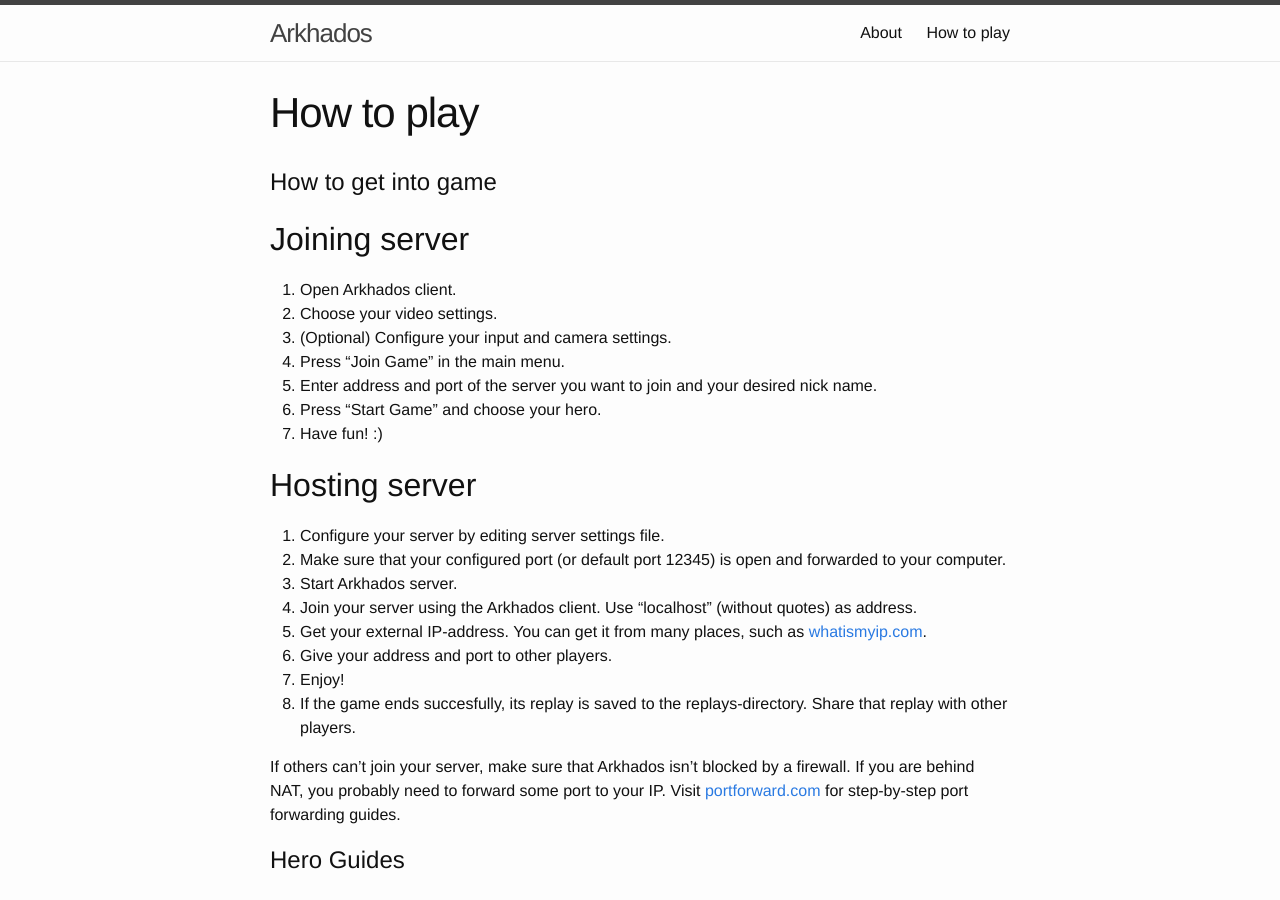
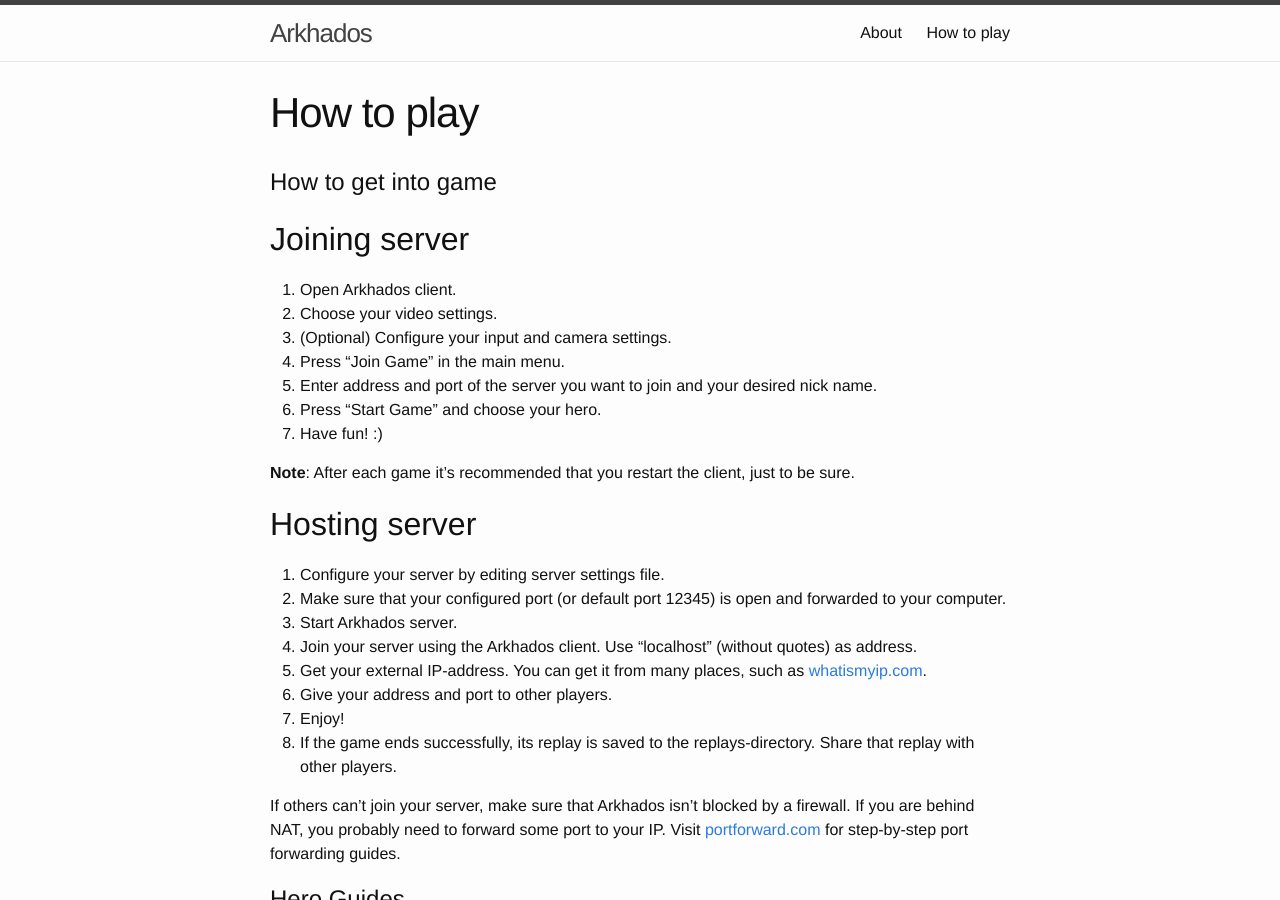
Before and after one commit to wlinna/Arkhados, a Jekyll site: the page built from guide/index.md, in a window 1280 px wide and 900 px high. Built offline with Jekyll 4.4.1, drawn with Linux system fonts in a browser that asks for light colours; some of the changed text lies outside the part shown.

Commit message:
Improved grammar

```diff
--- a/guide/index.md
+++ b/guide/index.md
@@ -16,6 +16,8 @@
 6. Press "Start Game" and choose your hero.
 7. Have fun! :)
 
+**Note**: After each game it's recommended that you restart the client, just to be sure.
+
 ## Hosting server ##
 
 1. Configure your server by editing server settings file.
@@ -25,7 +27,7 @@
 5. Get your external IP-address. You can get it from many places, such as [whatismyip.com](https://www.whatismyip.com/).
 6. Give your address and port to other players.
 7. Enjoy!
-8. If the game ends succesfully, its replay is saved to the replays-directory. Share that replay with other players.
+8. If the game ends successfully, its replay is saved to the replays-directory. Share that replay with other players.
 
 If others can't join your server, make sure that Arkhados isn't blocked by a firewall. If you are behind NAT, you probably need to forward some port to your IP. Visit [portforward.com](http://portforward.com/) for step-by-step port forwarding guides.
 
@@ -189,7 +191,7 @@
 Leap into the target location and **incapacitates** enemies in the landing area. Long cooldown.
 
 #### Passive: Blood drinker ####
-Venator has base lifesteal that cannot be dispelled
+Venator has base lifesteal that cannot be dispelled.
 
 ### Tips ###
 - If you are low on health, you can try following hit-and-run combo against single targets:
@@ -282,9 +284,10 @@
 with his Shotgun, Rocket Launcher and Plasmagun or keep his distance
 and snipe enemies with his Railgun and Plasma Grenades.
 
-Unique aspect of Elite Soldier is that he has two different cooldown systems. Most of Elite Soldier's offensive spells have
-short cooldown, but they also consume ammunition. Because of this, Elite Soldier can do high damage by repeatedly casting
-his more powerful spells.
+Unique aspect of Elite Soldier is that he has two different cooldown
+systems. Most of Elite Soldier's offensive spells have short cooldown,
+but they also consume ammunition. Because of this, Elite Soldier can
+do high damage by repeatedly casting his more powerful spells.
 
 
 ### Skills ###
```
